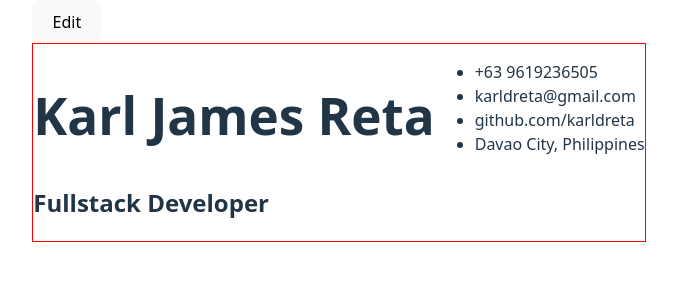
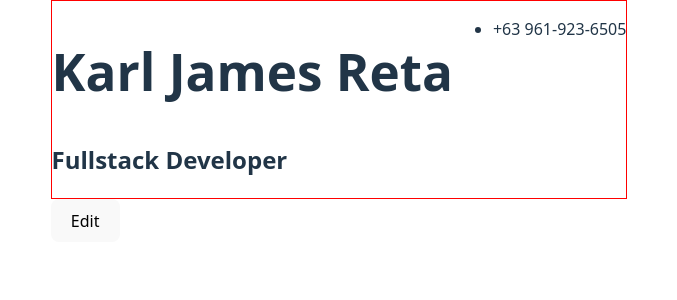
Before and after one commit to karldreta/react-cv-top, a React (Vite) app: page / in a window 1280 px wide. Shown: the top 300 px of the page, without its empty margins (301-978 px from the left). Built offline with nearby package versions, Linux system fonts and the light colour scheme.

Commit message:
Refactor vanilla JS DOM manip methods with React useStates

```diff
--- a/src/components/InfoSection.jsx
+++ b/src/components/InfoSection.jsx
@@ -2,46 +2,77 @@ import { useState } from "react";
 import "../styles/InfoSection.css"
 
 export default function InfoSection() {
-    const [fullName, setFullName] = useState("");
+    const [isEditing, setIsEditing] = useState(false);
+    const [fullName, setFullName] = useState("Karl James Reta");
+    const [contactNumber, setContactNumber] = useState("+63 961-923-6505")
+    const [title, setTitle] = useState("Fullstack Developer")
 
-    function editButton(e) {
-        console.log( e.target.nextElementSibling);
 
-        e.target.innerHTML = "Submit";
-        const currentNameEl = e.target.nextElementSibling.querySelector('h1');
-        const newNameEl = document.createElement('input');
-        newNameEl.id = 'fullNameId'
-        newNameEl.value = currentNameEl.innerHTML;
-        currentNameEl.replaceWith(newNameEl);
-
-        return newNameEl.value;
-    }
-
-    function submitButton() {
-        console.log(editButton())
-    }
-
-    function handleFullName(value) {
-        setFullName(value)
+    function handleButtonClick() {
+        setIsEditing(prev => !prev);
     }
 
     return (
         <>
-            <button onClick={editButton}>Edit</button>
-            <section className={"sectLvl1"}>
-               <div>
-                    <h1>Karl James Reta</h1>
-                    <h2>Fullstack Developer</h2>
-               </div>
-               <div>
+            <section className="sectLvl1">
+                <div>
+                {
+                    isEditing ?
+                    <input value={fullName} onChange={(e) => setFullName(e.target.value)}/> :
+                    <h1>{fullName}</h1>
+                }
+                {
+                     isEditing ?
+                     <input value={title} onChange={(e) => setTitle(e.target.value)}/> :
+                     <h2>{title}</h2>
+                }
+
+                </div>
+                <div>
                     <ul>
-                        <li>+63 9619236505</li>
-                        <li>karldreta@gmail.com</li>
-                        <li>github.com/karldreta</li>
-                        <li>Davao City, Philippines</li>
+                        {
+                            isEditing ?
+                            <input value={contactNumber} onChange={(e) => setContactNumber(e.target.value)}/> :
+                            <li>{contactNumber}</li>
+                        }
                     </ul>
-               </div>
+                </div>
             </section>
+            <button onClick={handleButtonClick}>
+                {isEditing ? "Submit Edit" : "Edit"}
+            </button>
         </>
     )
 }
+
+
+function isEditing() {
+    console.log("You're now editing");
+
+}
+
+
+ // Conditional for which button to use?
+        // if the button is toggled to "edit" then editButton()
+        // else submitButton
+
+    // function editButton(e) {
+    //     console.log( e.target.nextElementSibling);
+
+    //     e.target.textContent = "Submit Edit";
+    //     const currentNameEl = e.target.nextElementSibling.querySelector('h1');
+    //     const editNameInput = document.createElement('input');
+    //     editNameInput.id = 'fullNameId'
+    //     editNameInput.value = currentNameEl.innerHTML;
+    //     currentNameEl.replaceWith(editNameInput);
+
+    //     return editNameInput.value;
+    // }
+
+    // function submitButton() {
+    //     console.log(editButton())
+    // }
+
+    // function handleFullName(value) {
+    //     setFullName(value)
+    // }
```
